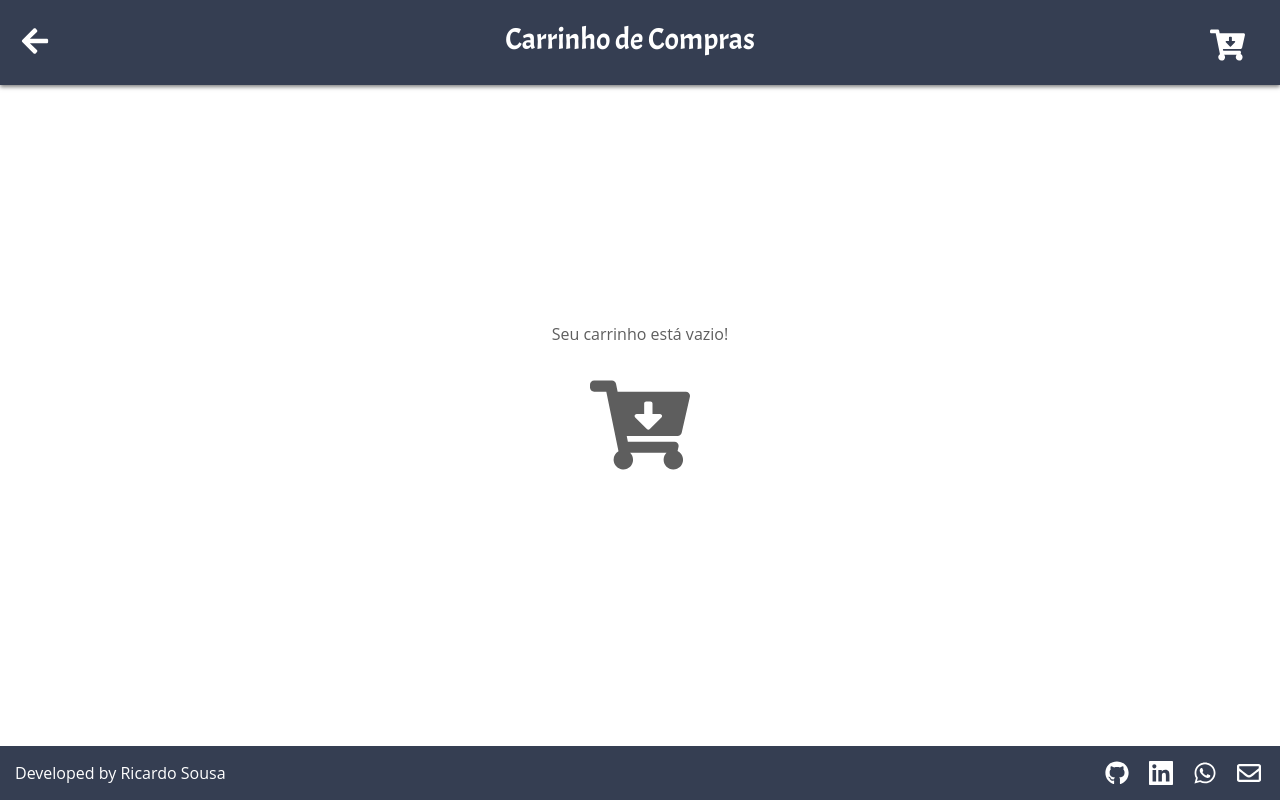
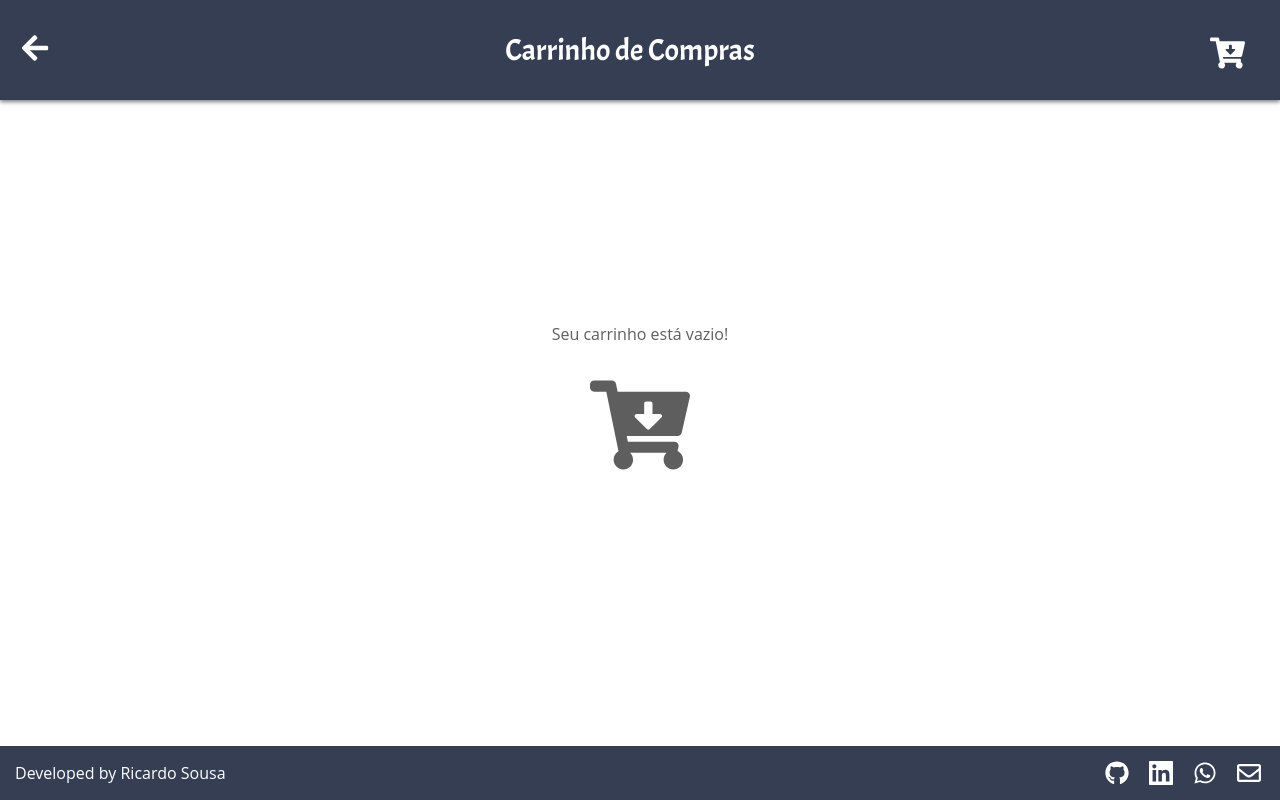
Before and after one commit to ricardo-sousa-dev/test-hype-frontend-typescript, a React (Create React App) app: page /cart in a window 1280 px wide. Built offline with nearby package versions, Linux system fonts and the light colour scheme.

Commit message:
style: improvment size navbar

```diff
--- a/src/components/header/css/HeaderGeneric.css
+++ b/src/components/header/css/HeaderGeneric.css
@@ -22,12 +22,14 @@ a:hover {
   padding: 20px;
   display: flex;
   justify-content: space-between;
+  align-items: center;
   width: 100%;
   position: fixed;
   z-index: 1;
   top: 0;
   overflow: hidden;
   box-shadow: 0px 2px 4px rgba(0, 0, 0, 0.5);
+  height: 100px;
 }
 
 .logo {
@@ -105,6 +107,10 @@ a:hover {
 }
 
 @media (max-width: 550px) {
+  .logo {
+    font-size: 30px;
+    width: 120px;
+  }
   .fa-shopping-cart::before {
     font-size: 20px;
   }
--- a/src/components/header/css/HeaderHome.css
+++ b/src/components/header/css/HeaderHome.css
@@ -22,12 +22,14 @@ a:hover {
   padding: 20px;
   display: flex;
   justify-content: space-between;
+  align-items: center;
   width: 100%;
   position: sticky;
   z-index: 1;
   top: 0;
   overflow: hidden;
   box-shadow: 0px 2px 4px rgba(0, 0, 0, 0.5);
+  height: 100px;
 }
 
 .button-logo {
@@ -96,9 +98,9 @@ a:hover {
   font-size: 14px;
 }
 
-@media (max-width: 400px) {
+@media (max-width: 550px) {
   .logo {
-    font-size: 30px;
+    font-size: 20px;
     width: 120px;
   }
 
```
